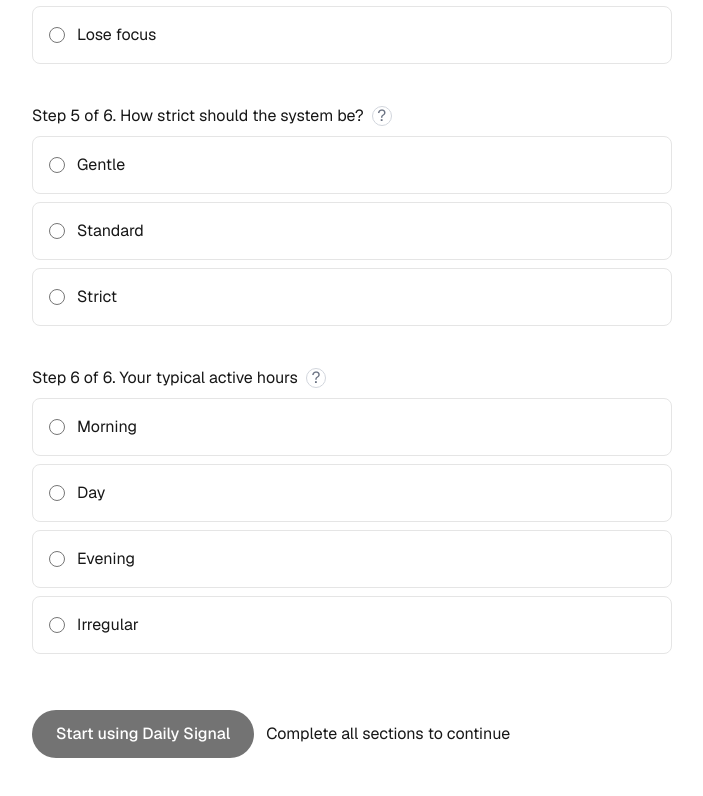
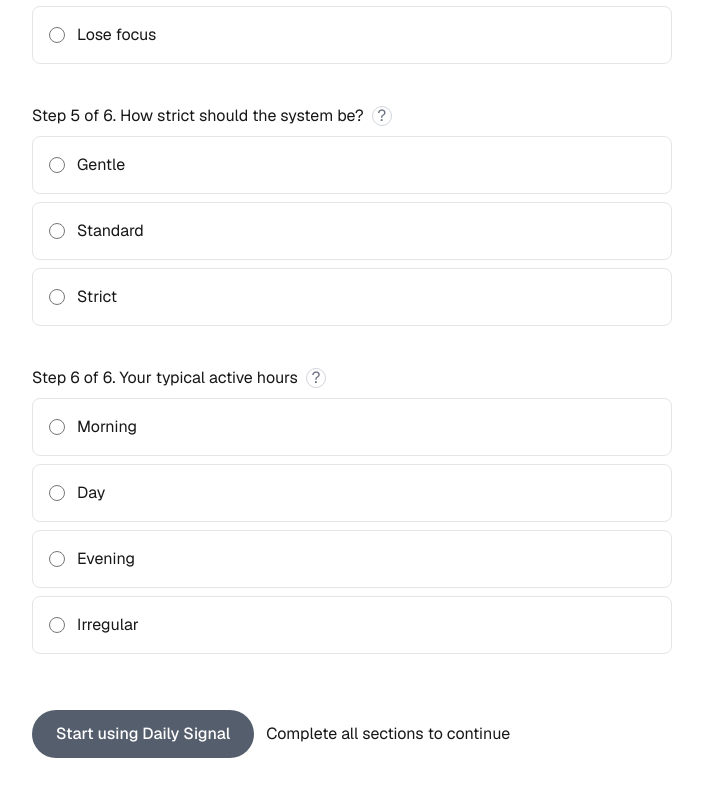
Before and after one commit to t-pyrope/emotion-guard, a Next.js app: page /onboarding in a window 1280 px wide. Shown: the part 1294-2090 px from the top of the page, without its empty margins (288-991 px from the left). Built offline with nearby package versions, Linux system fonts and the light colour scheme; no server answers; the database is empty.

Commit message:
Buttons style

```diff
--- a/app/components/Button.tsx
+++ b/app/components/Button.tsx
@@ -11,7 +11,12 @@
     <button
       disabled={isDisabled}
       onClick={onClick}
-      className="flex font-medium h-12 text-nowrap items-center justify-center gap-2 rounded-full bg-slate-800 px-6 text-background transition-colors hover:bg-slate-900 dark:hover:bg-[#ccc] disabled:bg-neutral-500"
+      className={`
+      flex font-medium h-12 text-nowrap items-center
+      justify-center gap-2 rounded-full bg-slate-800
+      px-6 text-background hover:bg-slate-950 hover:scale-[1.01]
+      dark:hover:bg-[#ccc] disabled:opacity-75 transition-all
+`}
     >
       {title}
     </button>
--- a/app/components/DayStateSignal.tsx
+++ b/app/components/DayStateSignal.tsx
@@ -41,11 +41,11 @@
         className="
     fixed bottom-15 right-15 z-50
     h-12 w-12 rounded-full
-    bg-neutral-900 text-white
+    bg-neutral-800 text-white
     flex items-center justify-center
-    shadow-lg
-    transition
-    hover:bg-neutral-800
+    shadow-lg hover:scale-[1.01]
+    transition-all
+    hover:bg-neutral-950
     active:scale-95
   "
         aria-label="Log signal"
--- a/app/components/FormProgress.tsx
+++ b/app/components/FormProgress.tsx
@@ -12,7 +12,7 @@
   const progress = (completedSteps / totalSteps) * 100;
 
   return (
-    <div className="space-y-1 sticky top-0 bg-white py-3">
+    <div className="space-y-1 sticky top-0 bg-white py-3 z-1">
       <div className="text-sm text-muted-foreground">
         Step {completedSteps} of {totalSteps}
       </div>
```
